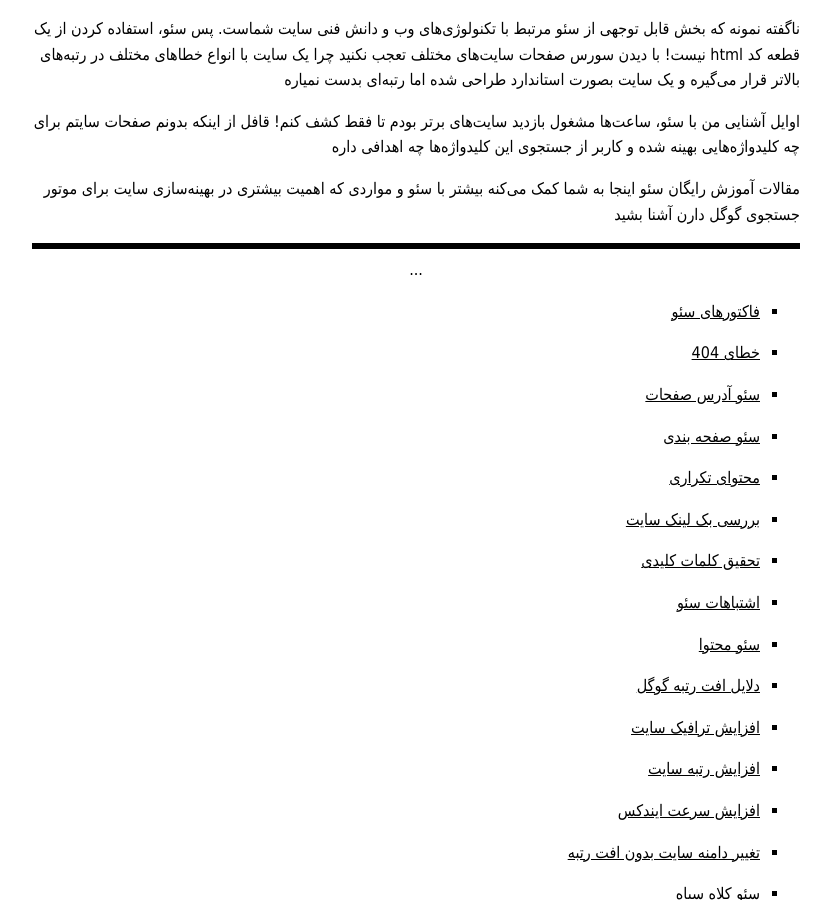
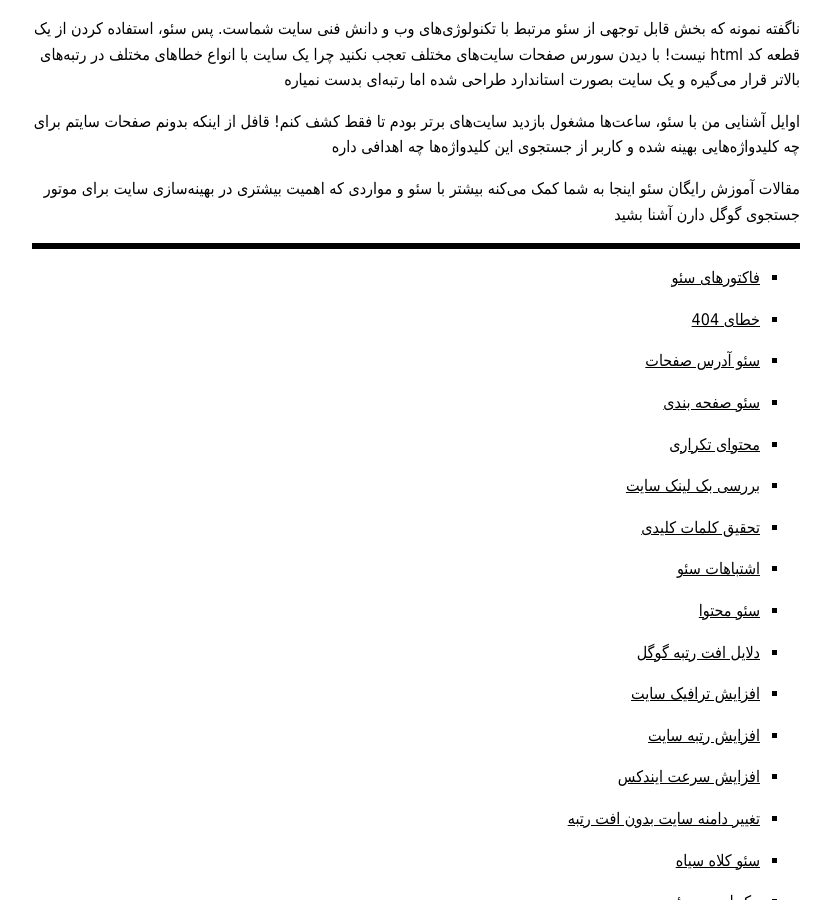
Before and after one commit to darkblog/darkblog.github.io, a Jekyll site: the page built from _posts/2021-5-27-seo.md, in a window 1280 px wide and 900 px high, scrolled down 702 px. Shown: the whole window, without its empty margins (224-1055 px from the left). Built offline with Jekyll 4.4.1, drawn with Linux system fonts in a browser that asks for light colours.

Commit message:
Update 2021-5-27-seo.md

```diff
--- a/_posts/2021-5-27-seo.md
+++ b/_posts/2021-5-27-seo.md
@@ -24,8 +24,6 @@ title: آموزش سئو سایت (SEO) راهنمای بهینه سازی مو
 مقالات آموزش رایگان سئو اینجا به شما کمک می‌کنه بیشتر با سئو و مواردی که اهمیت بیشتری در بهینه‌سازی سایت برای موتور جستجوی گوگل دارن آشنا بشید
 
 ***
-
-<p class="center">...</p>
 
 
 - [فاکتورهای سئو](https://ehsaider.ir/google-ranking-factors)
```
